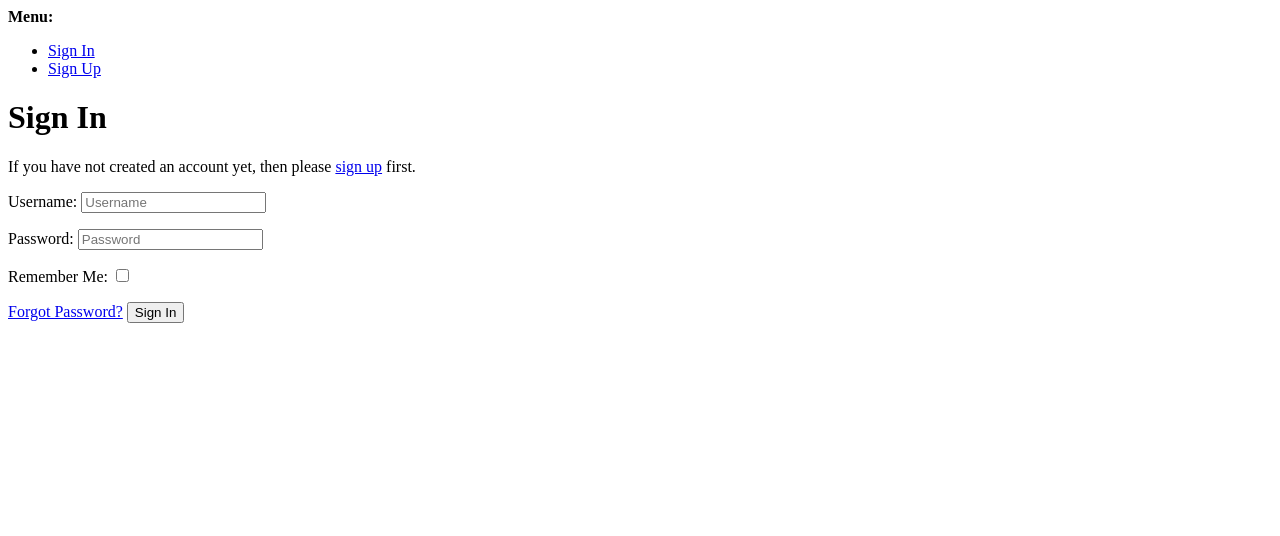
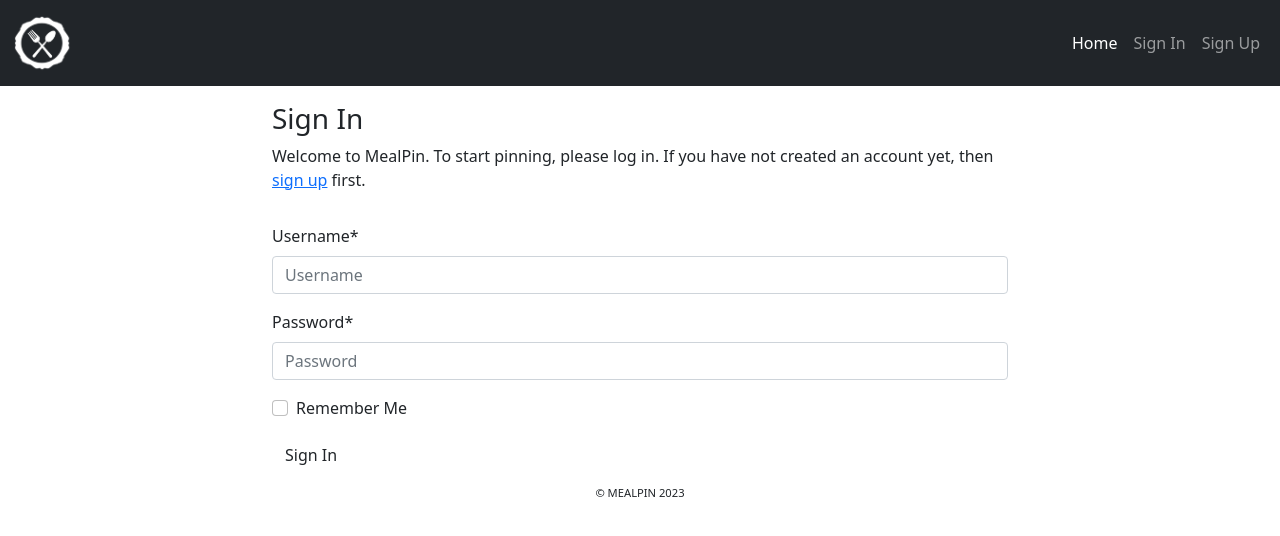
Before and after one commit to jameshart197/recipe-pinner, a Django app: page /accounts/login/ in a window 1280 px wide. Shown: the top 536 px of the page. Run offline with Django 3.2, Linux system fonts and the light colour scheme; some libraries are stand-ins or nearby versions.

Commit message:
[FEAT] Add crispy forms to login, logout and signup

```diff
--- a/recipepinner/settings.py
+++ b/recipepinner/settings.py
@@ -35,7 +35,7 @@ ALLOWED_HOSTS = [
     'recipe-pinner.herokuapp.com', 'localhost'
 ]
 
-X_FRAME_OPTIONS = 'SAMEORIGIN'
+X_FRAME_OPTIONS = "SAMEORIGIN"
 
 
 # Application definition
--- a/requirements.txt
+++ b/requirements.txt
@@ -1,5 +1,6 @@
 asgiref==3.7.2
 cloudinary==1.33.0
+crispy-bootstrap5==0.7
 dj-database-url==0.5.0
 dj3-cloudinary-storage==0.0.6
 Django==3.2.20
--- a/templates/account/login.html
+++ b/templates/account/login.html
@@ -1,4 +1,5 @@
-{% extends "account/base.html" %}
+{% extends "base.html" %}
+{% load crispy_forms_tags %}
 
 {% load i18n %}
 {% load account socialaccount %}
@@ -7,40 +8,27 @@
 
 {% block content %}
 
-<h1>{% trans "Sign In" %}</h1>
+<div class="container">
+  <div class="row">
+    <div class="col-md-8 mt-3 offset-md-2">
+      <h3>{% trans "Sign In" %}</h3>
 
-{% get_providers as socialaccount_providers %}
-
-{% if socialaccount_providers %}
-<p>{% blocktrans with site.name as site_name %}Please sign in with one
-of your existing third party accounts. Or, <a href="{{ signup_url }}">sign up</a>
-for a {{ site_name }} account and sign in below:{% endblocktrans %}</p>
-
-<div class="socialaccount_ballot">
-
-  <ul class="socialaccount_providers">
-    {% include "socialaccount/snippets/provider_list.html" with process="login" %}
-  </ul>
-
-  <div class="login-or">{% trans 'or' %}</div>
-
+      <p>{% blocktrans %}Welcome to MealPin. To start pinning, please log in. If you
+        have not created an account yet, then <a class="link" href="{{ signup_url }}">sign up</a>
+        first.{% endblocktrans %}</p>
     </div>
-
-{% include "socialaccount/snippets/login_extra.html" %}
-
-{% else %}
-<p>{% blocktrans %}If you have not created an account yet, then please
-<a href="{{ signup_url }}">sign up</a> first.{% endblocktrans %}</p>
-{% endif %}
-
+  </div>
+  <div class="row">
+    <div class="col-md-8 mt-3 offset-md-2">
       <form class="login" method="POST" action="{% url 'account_login' %}">
         {% csrf_token %}
-  {{ form.as_p }}
+        {{ form|crispy }}
         {% if redirect_field_value %}
         <input type="hidden" name="{{ redirect_field_name }}" value="{{ redirect_field_value }}" />
         {% endif %}
-  <a class="button secondaryAction" href="{% url 'account_reset_password' %}">{% trans "Forgot Password?" %}</a>
-  <button class="primaryAction" type="submit">{% trans "Sign In" %}</button>
+        <button class="btn btn-signup right" type="submit">{% trans "Sign In" %}</button>
       </form>
-
+    </div>
+  </div>
+</div>
 {% endblock %}
```
Also changed, not shown: templates/account/logout.html (+14 -6 lines), templates/account/signup.html (+17 -6 lines). Lines whose indentation alone changed are shown as unchanged.
